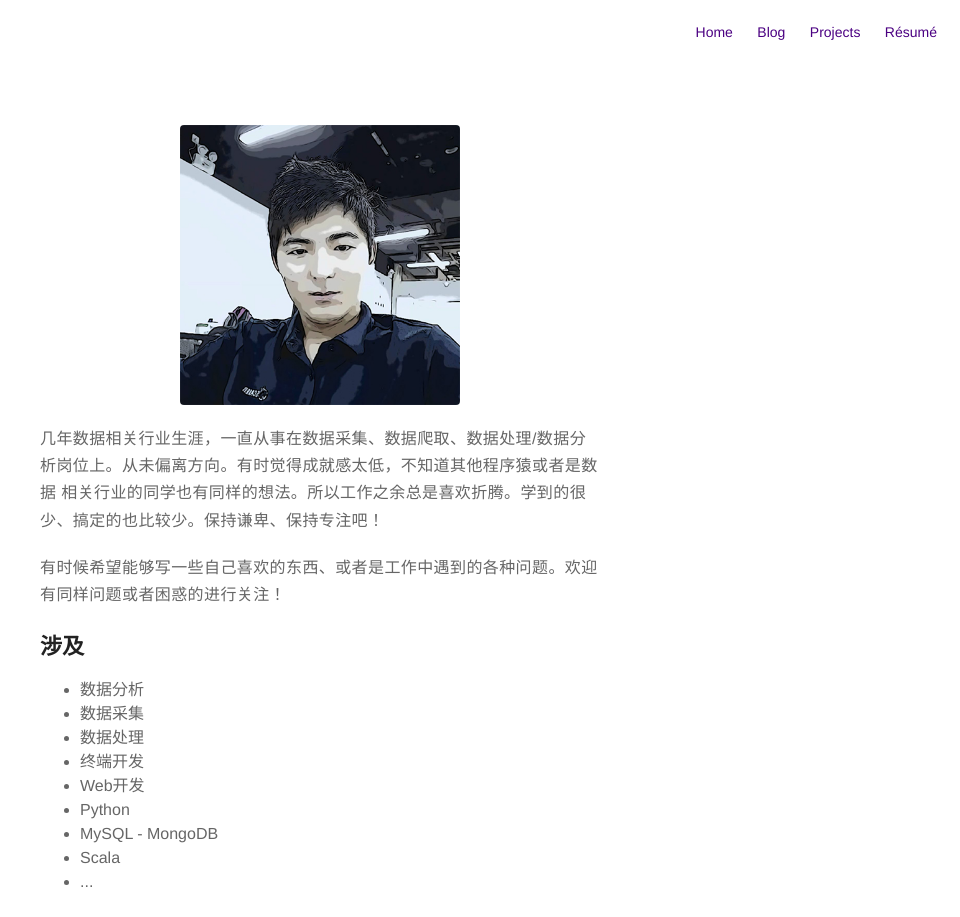
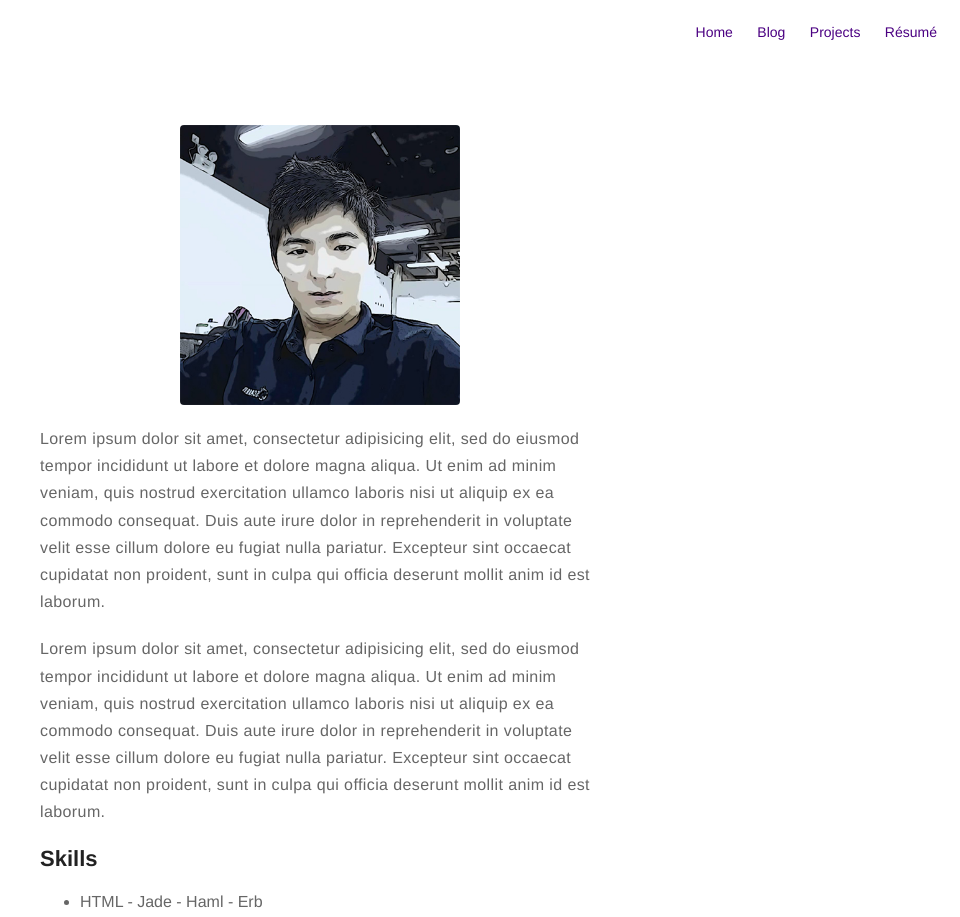
Before and after one commit to CainGao0/CainGao0, a Jekyll site: the page built from about.md, in a window 1280 px wide and 1400 px high. Shown: the top 917 px of the window, without its empty margins (320-1280 px from the left). Built offline with Jekyll 4.4.1, drawn with Linux system fonts in a browser that asks for light colours; some of the changed text lies outside the part shown.

Commit message:
modify post

```diff
--- a/_config.yml
+++ b/_config.yml
@@ -1,9 +1,9 @@
 # main text of home
-name: CainGao's blog
-bio: 一个天真的程序猿
+name: John Doe
+bio: A Man who travels the world eating noodles
 
 # twitter summary info
-description: 一个记录程序猿成长的故事
+description: A blog about technology and stuff related
 
 # if it's an external image, update below for true
 # better with square images
@@ -16,7 +16,7 @@ resume: true
 resume-external: true
 resume-url: https://google.com/?q=my+resume
 
-url: http://anydata.top
+url: https://koppl.in/indigo
 # your url: http://USERNAME.github.io
 
 permalink: /:title/
@@ -50,15 +50,21 @@ github: mygithub
 medium: medium
 # vimeo: myvimeo
 # lanyrd: mylanyrd
-email: gerylove5927@qq.com
+email: myemail@gmail.com
 
 authors:
     johndoe:
-        name: CainGao
-        bio: 一个天真的程序猿
+        name: John Doe
+        bio: A Man who travels the world eating noodles
         external-image: false
         picture: assets/images/profile.jpg
-        twitter:
+        twitter: johndoe
+    jamesfoster:
+        name: James Foster
+        bio: A Man who develops software with coffee
+        external-image: false
+        picture: assets/images/james.jpg
+        twitter: jamesfoster
 
 # do you want a larger site? change the option below
 # options: [normal, large] | default: normal
--- a/_includes/footer.html
+++ b/_includes/footer.html
@@ -7,4 +7,7 @@
         {% fa_svg fas.fa-rss %}
     </a>
 
+    <p class="extra">
+        <a class="link" href="https://github.com/sergiokopplin/indigo">Indigo theme</a> by <a class="link" href="https://github.com/sergiokopplin/indigo">Kopplin</a>
+    </p>
 </footer>
--- a/about.md
+++ b/about.md
@@ -4,27 +4,43 @@ layout: page
 ---
 ![Profile Image]({% if site.external-image %}{{ site.picture }}{% else %}{{ site.url }}/{{ site.picture }}{% endif %})
 
-<p>几年数据相关行业生涯，一直从事在数据采集、数据爬取、数据处理/数据分析岗位上。从未偏离方向。有时觉得成就感太低，不知道其他程序猿或者是数据
-相关行业的同学也有同样的想法。所以工作之余总是喜欢折腾。学到的很少、搞定的也比较少。保持谦卑、保持专注吧！</p>
+<p>Lorem ipsum dolor sit amet, consectetur adipisicing elit, sed do eiusmod
+tempor incididunt ut labore et dolore magna aliqua. Ut enim ad minim veniam,
+quis nostrud exercitation ullamco laboris nisi ut aliquip ex ea commodo
+consequat. Duis aute irure dolor in reprehenderit in voluptate velit esse
+cillum dolore eu fugiat nulla pariatur. Excepteur sint occaecat cupidatat non
+proident, sunt in culpa qui officia deserunt mollit anim id est laborum.</p>
 
-<p>有时候希望能够写一些自己喜欢的东西、或者是工作中遇到的各种问题。欢迎有同样问题或者困惑的进行关注！</p>
+<p>Lorem ipsum dolor sit amet, consectetur adipisicing elit, sed do eiusmod
+tempor incididunt ut labore et dolore magna aliqua. Ut enim ad minim veniam,
+quis nostrud exercitation ullamco laboris nisi ut aliquip ex ea commodo
+consequat. Duis aute irure dolor in reprehenderit in voluptate velit esse
+cillum dolore eu fugiat nulla pariatur. Excepteur sint occaecat cupidatat non
+proident, sunt in culpa qui officia deserunt mollit anim id est laborum.</p>
 
-<h2>涉及</h2>
+<h2>Skills</h2>
 
 <ul class="skill-list">
-	<li>数据分析</li>
-	<li>数据采集</li>
-	<li>数据处理</li>
-	<li>终端开发</li>
-	<li>Web开发</li>
+	<li>HTML - Jade - Haml - Erb</li>
+	<li>Responsive (Mobile First)</li>
+	<li>CSS (Stylus, Sass, Less)</li>
+	<li>Css Frameworks (Bootstrap, Foundation)</li>
+	<li>Javascript (Design Patterns, Testes)</li>
+	<li>NodeJS</li>
+	<li>AngularJS - ReactJS</li>
+	<li>Grunt - Gulp - Yeoman</li>
+	<li>Git</li>
+	<li>PHP</li>
 	<li>Python</li>
 	<li>MySQL - MongoDB</li>
-	<li>Scala</li>
-	<li>...</li>
+	<li>Scrum and Kanban</li>
+	<li>TDD e Continuous Integration</li>
 </ul>
 
-<h2>了解我</h2>
+<h2>Projects</h2>
 
 <ul>
-	<li><img src="assets/images/qrcode_for_gh_c5dfe9b20d1b_258.jpg" alt=""/></li>
+	<li><a href="https://github.com/">Lorem Lorem</a></li>
+	<li><a href="https://github.com/">Ipsum Dolor</a></li>
+	<li><a href="https://github.com/">Dolor Lorem</a></li>
 </ul>
```
